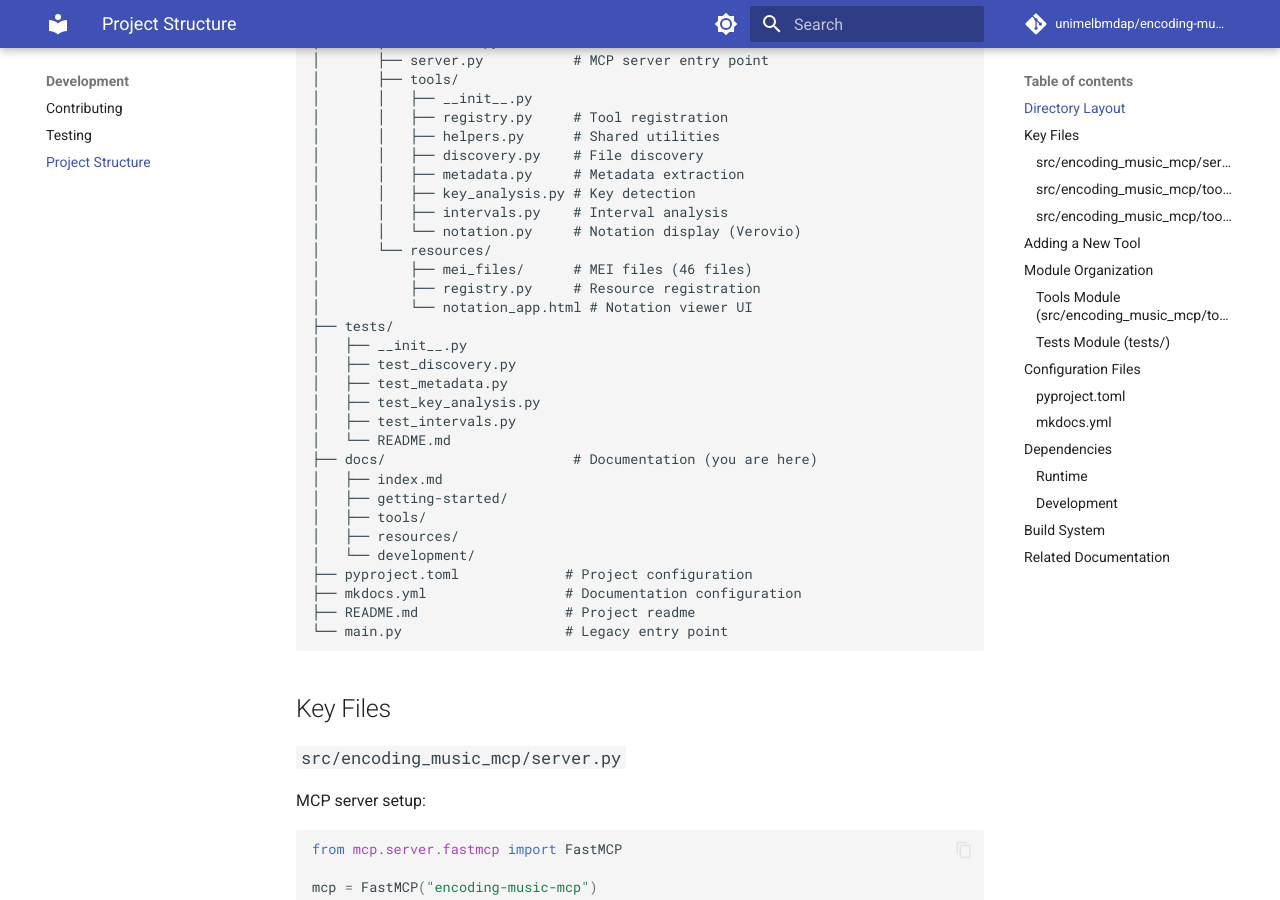
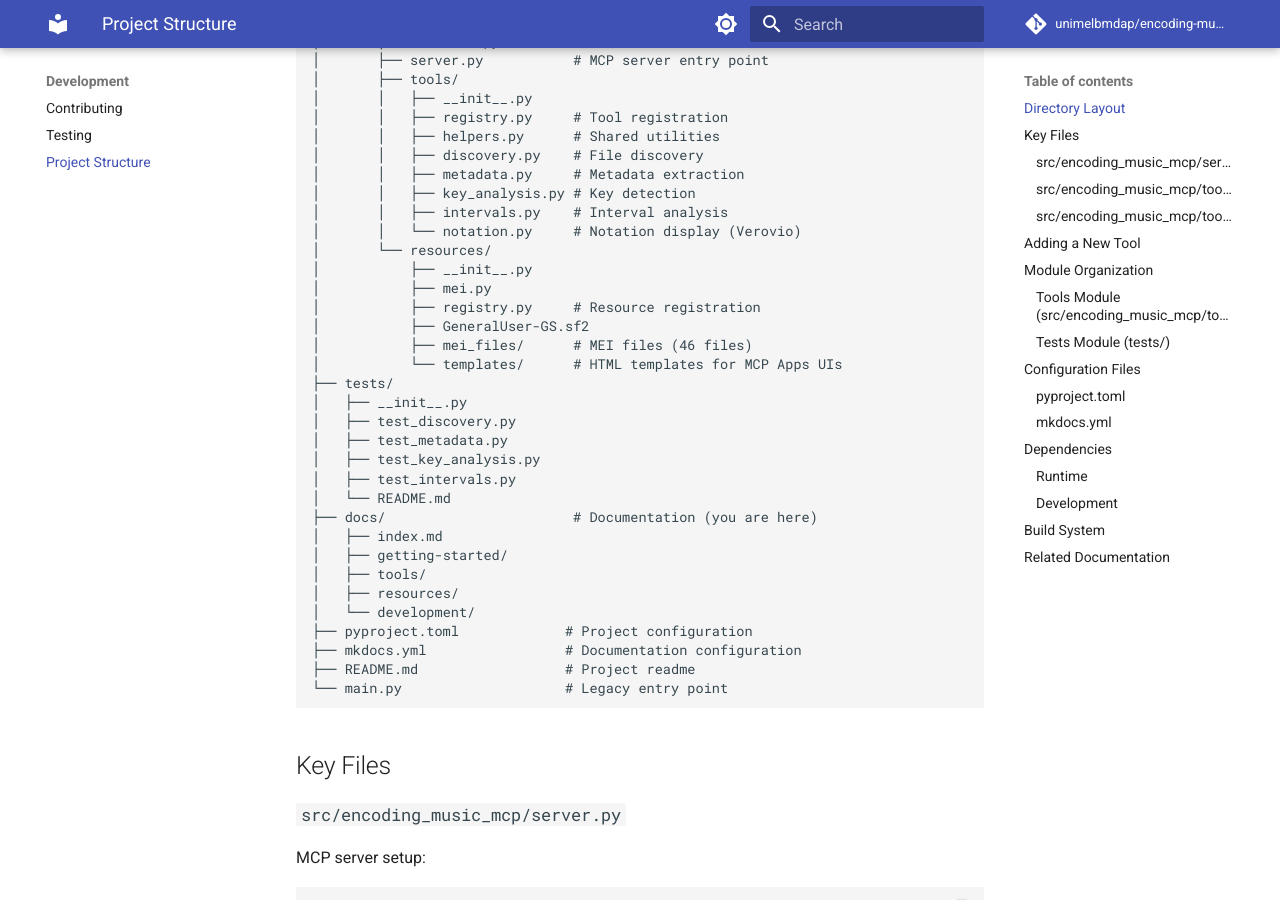
Before and after one commit to unimelbmdap/encoding-music-mcp, an MkDocs documentation site: the page built from docs/development/structure.md, in a window 1280 px wide and 900 px high, scrolled down 380 px. Built offline with MkDocs 1.6.1 and Material for MkDocs 9.7.7, drawn with Linux system fonts in a browser that asks for light colours; comment, search, counter and statistics services are not loaded.

Commit message:
refactor: move html files into templates folder

```diff
--- a/docs/development/structure.md
+++ b/docs/development/structure.md
@@ -20,9 +20,12 @@ encoding-music-mcp/
 │       │   ├── intervals.py    # Interval analysis
 │       │   └── notation.py     # Notation display (Verovio)
 │       └── resources/
+│           ├── __init__.py
+│           ├── mei.py
+│           ├── registry.py     # Resource registration
+│           ├── GeneralUser-GS.sf2
 │           ├── mei_files/      # MEI files (46 files)
-│           ├── registry.py     # Resource registration
-│           └── notation_app.html # Notation viewer UI
+│           └── templates/      # HTML templates for MCP Apps UIs
 ├── tests/
 │   ├── __init__.py
 │   ├── test_discovery.py
```
Also changed, not shown: src/encoding_music_mcp/resources/templates/notation_app.html (renamed from src/encoding_music_mcp/resources/notation_app.html), src/encoding_music_mcp/resources/templates/notation_highlight.html (renamed from src/encoding_music_mcp/resources/notation_highlight.html), src/encoding_music_mcp/resources/templates/play_excerpt_app.html (renamed from src/encoding_music_mcp/resources/play_excerpt_app.html), src/encoding_music_mcp/resources/templates/voice_ranges_app.html (renamed from src/encoding_music_mcp/resources/voice_ranges_app.html), src/encoding_music_mcp/resources/templates/weighted_note_distribution_app.html (renamed from src/encoding_music_mcp/resources/weighted_note_distribution_app.html), 1 other file.
